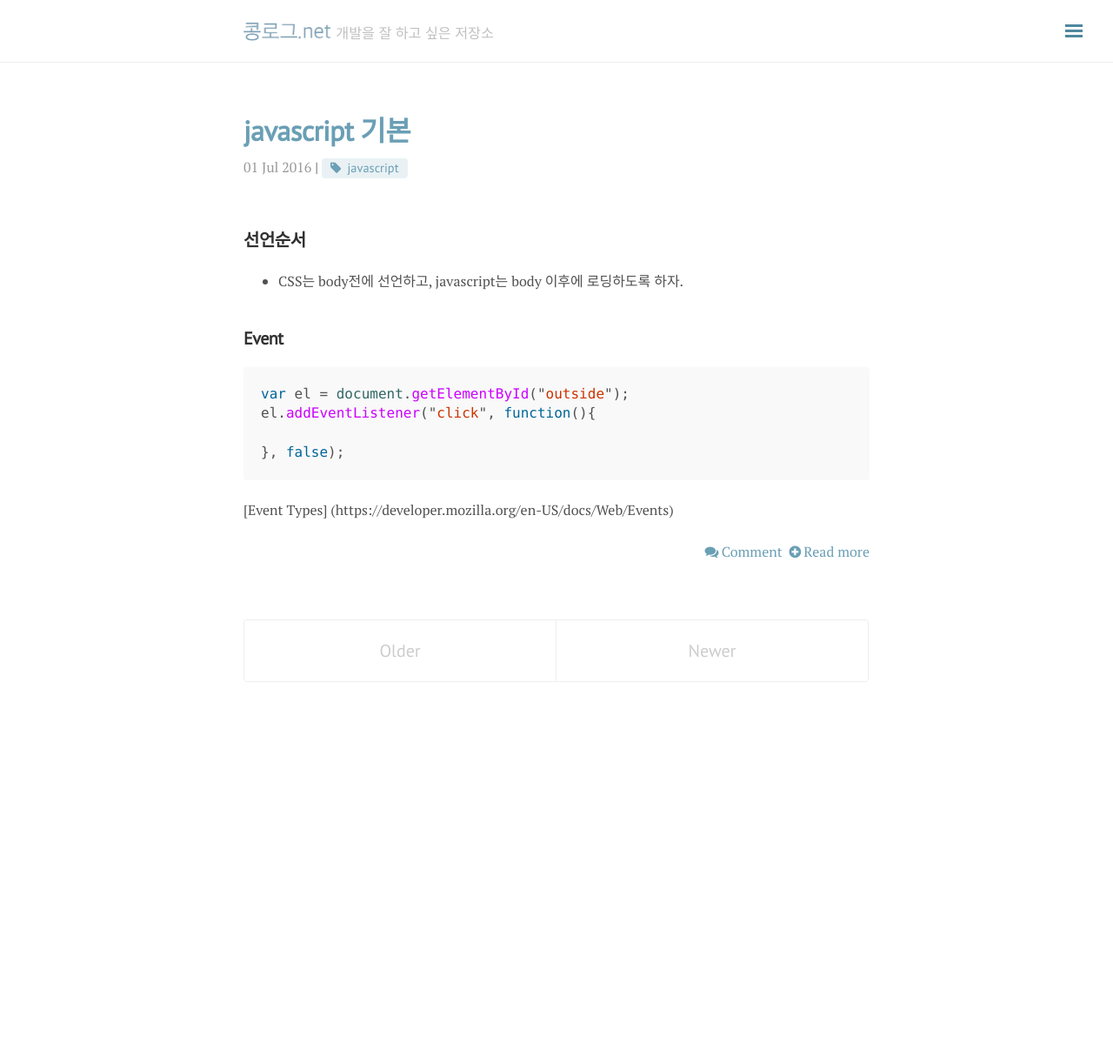
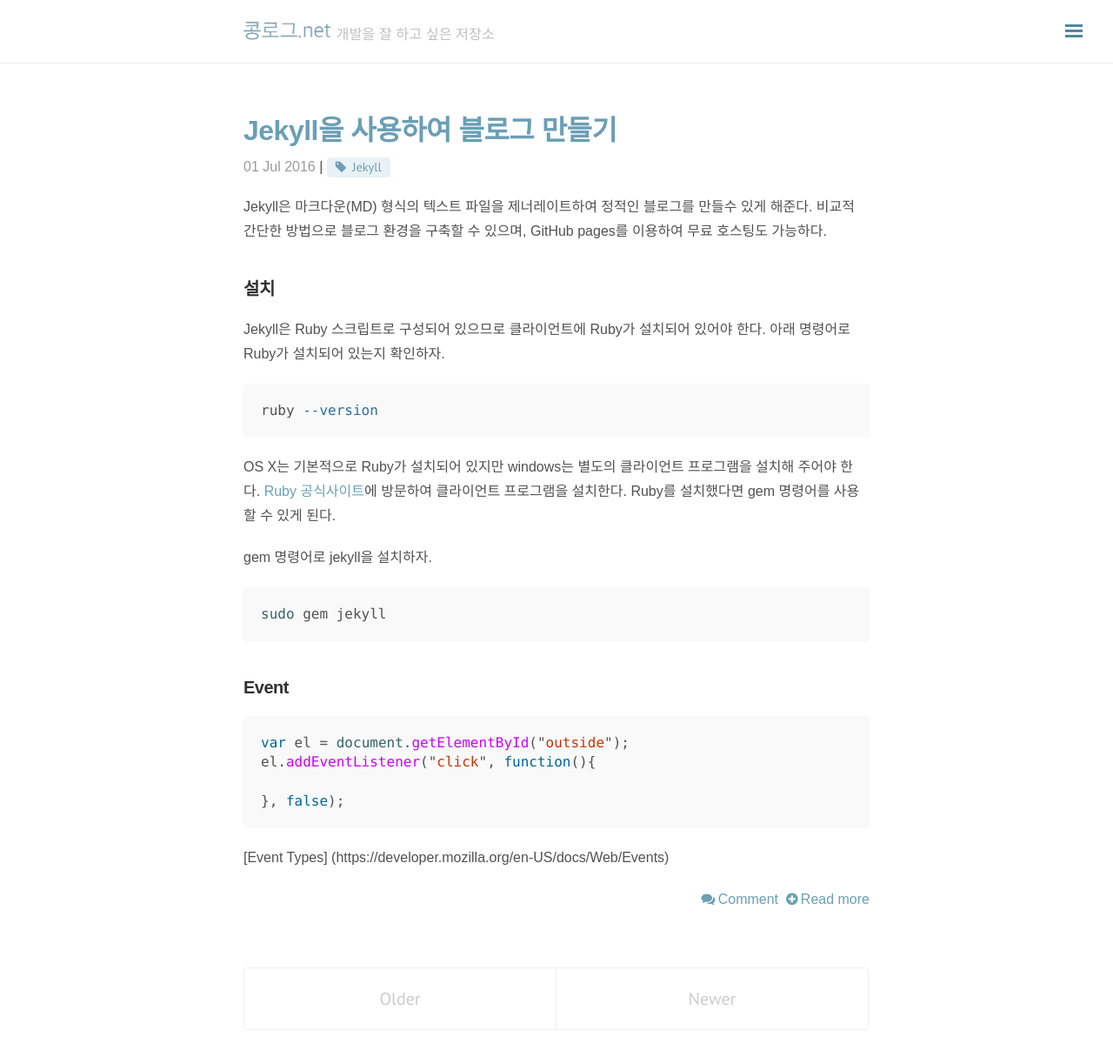
Before and after one commit to gudnam/my2kong.github.io, a Jekyll site: the page built from blog/index.html, in a window 1280 px wide and 1244 px high. Shown: the top 1223 px of the window at 87% size. Built offline with Jekyll 4.4.1, drawn with Linux system fonts in a browser that asks for light colours; nearby versions of some CDN libraries; the list of posts is cut into pages by our own code; comment, search, counter and statistics services are not loaded.

Commit message:
포스팅 추가

````diff
--- a/_posts/2016-07-1-javascript-basic.md
+++ /dev/null
@@ -1,20 +0,0 @@
----
-layout: post
-title: javascript 기본
-tags: javascript
----
-
-## 선언순서
-
-* CSS는 body전에 선언하고, javascript는 body 이후에 로딩하도록 하자.
-
-## Event
-
-```javascript
-var el = document.getElementById("outside");
-el.addEventListener("click", function(){
-
-}, false);
-```
-
-[Event Types] (https://developer.mozilla.org/en-US/docs/Web/Events)
--- /dev/null
+++ b/_posts/2016-07-1-jekyll-blogging-basic.md
@@ -0,0 +1,40 @@
+---
+layout: post
+title: Jekyll을 사용하여 블로그 만들기
+tags: Jekyll
+---
+
+Jekyll은 마크다운(MD) 형식의 텍스트 파일을 제너레이트하여 정적인 블로그를 만들수 있게 해준다.
+비교적 간단한 방법으로 블로그 환경을 구축할 수 있으며, GitHub pages를 이용하여 무료 호스팅도 가능하다.
+
+
+## 설치
+
+Jekyll은 Ruby 스크립트로 구성되어 있으므로 클라이언트에 Ruby가 설치되어 있어야 한다.
+아래 명령어로 Ruby가 설치되어 있는지 확인하자.
+
+```bash
+ruby --version
+```
+
+OS X는 기본적으로 Ruby가 설치되어 있지만 windows는 별도의 클라이언트 프로그램을 설치해 주어야 한다.
+[Ruby 공식사이트](https://www.ruby-lang.org/ko/downloads/)에 방문하여 클라이언트 프로그램을 설치한다.
+Ruby를 설치했다면 gem 명령어를 사용할 수 있게 된다.
+
+gem 명령어로 jekyll을 설치하자.
+
+```bash
+sudo gem jekyll
+```
+
+
+## Event
+
+```javascript
+var el = document.getElementById("outside");
+el.addEventListener("click", function(){
+
+}, false);
+```
+
+[Event Types] (https://developer.mozilla.org/en-US/docs/Web/Events)
--- a/_scss/_config.scss
+++ b/_scss/_config.scss
@@ -29,4 +29,5 @@
 /* Font stack */
 $font-serif: "PT Serif", Georgia, "Times New Roman", serif;
 $font-sans: "PT Sans", Helvetica, Arial, sans-serif;
+$font-sd-gothic: "Apple SD Gothic Neo", "KoPubDotum", "KoPubDotum Light", "NanumBarunGothic", "NanumBarunGothicOTF", "Malgun Gothic", "NanumGothic", "NanumGothicOTF", sans-serif;
 $font-font-awesome: FontAwesome;
--- a/_scss/base/_global.scss
+++ b/_scss/base/_global.scss
@@ -9,7 +9,7 @@
 }
 
 html {
-  font-family: $font-serif;
+  font-family: $font-sd-gothic;
   text-rendering: optimizeLegibility;
 	-webkit-font-smoothing: antialiased;
 	-moz-osx-font-smoothing: grayscale;
@@ -19,7 +19,7 @@
 }
 
 h1, h2, h3, h4, h5, h6 {
-  font-family: $font-sans;
+  font-family: $font-sd-gothic;
   font-weight: 400;
   color: $title-color;
   letter-spacing: -.025rem;
--- a/css/main.css
+++ b/css/main.css
@@ -452,7 +452,7 @@
   overflow-x: hidden; }
 
 html {
-  font-family: "PT Serif", Georgia, "Times New Roman", serif;
+  font-family: "Apple SD Gothic Neo", "KoPubDotum", "KoPubDotum Light", "NanumBarunGothic", "NanumBarunGothicOTF", "Malgun Gothic", "NanumGothic", "NanumGothicOTF", sans-serif;
   text-rendering: optimizeLegibility;
   -webkit-font-smoothing: antialiased;
   -moz-osx-font-smoothing: grayscale;
@@ -461,7 +461,7 @@
   text-rendering: optimizelegibility; }
 
 h1, h2, h3, h4, h5, h6 {
-  font-family: "PT Sans", Helvetica, Arial, sans-serif;
+  font-family: "Apple SD Gothic Neo", "KoPubDotum", "KoPubDotum Light", "NanumBarunGothic", "NanumBarunGothicOTF", "Malgun Gothic", "NanumGothic", "NanumGothicOTF", sans-serif;
   font-weight: 400;
   color: #313131;
   letter-spacing: -.025rem; }
````
Also changed, not shown: 1 other file.
